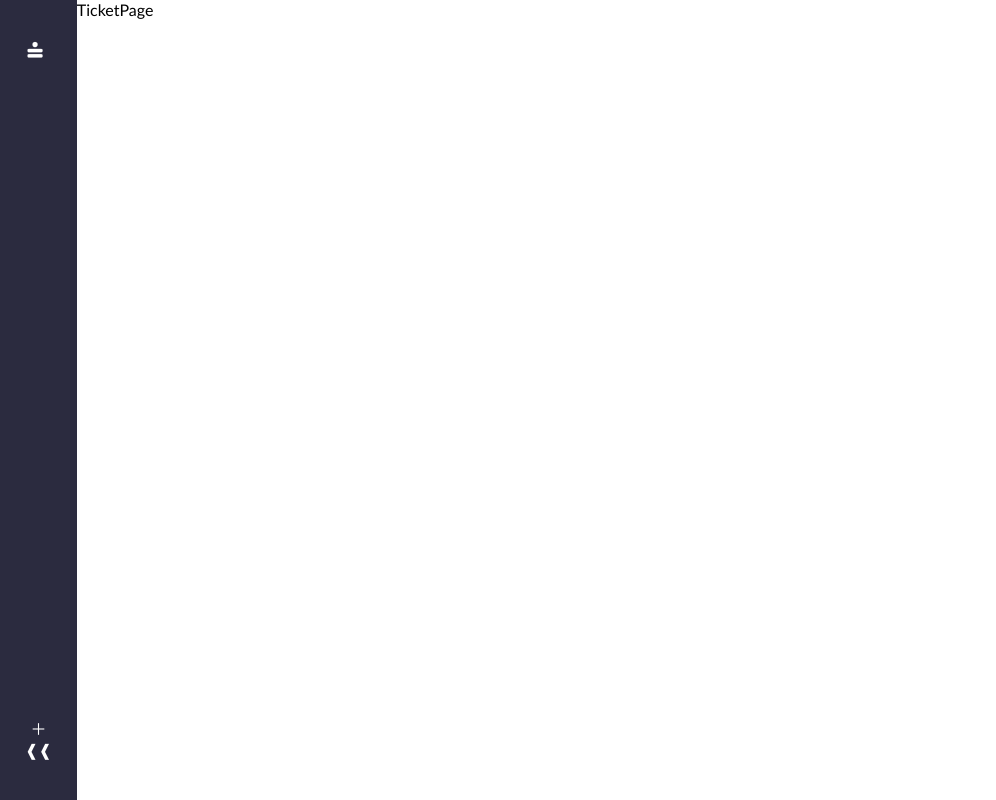
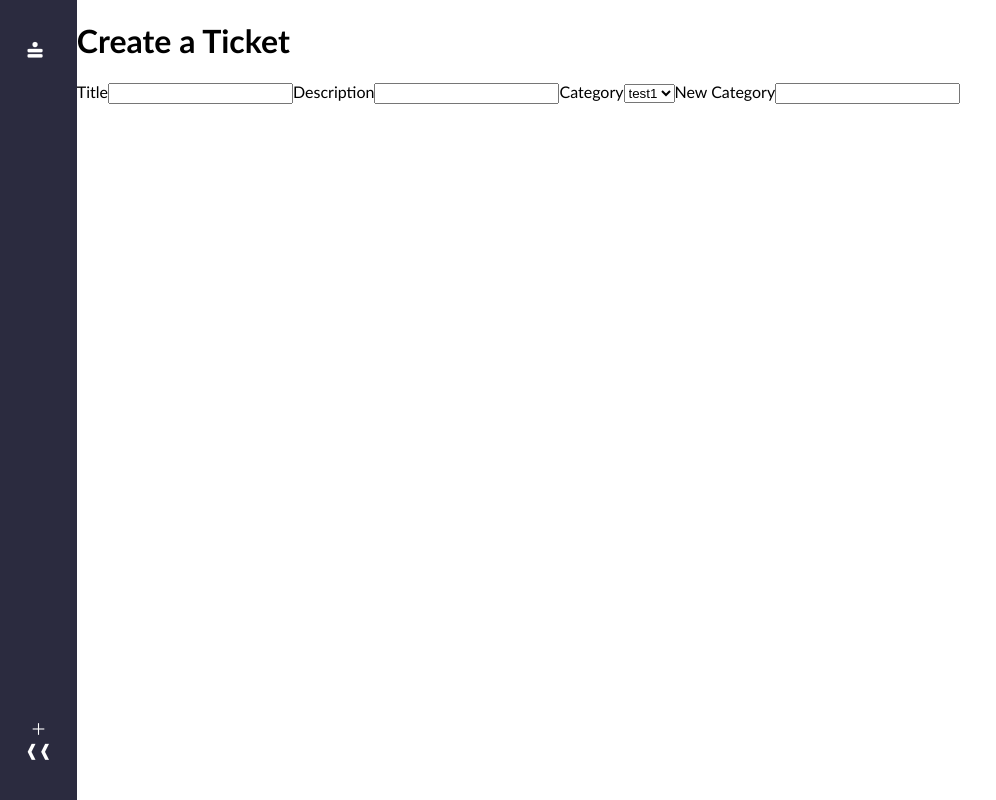
Before and after one commit to TravisLeeRichardson/monday-clone, a React (Create React App) app: page /ticket in a window 1280 px wide. Shown: the whole page, without its empty margins (0-996 px from the left). Built offline with nearby package versions, Linux system fonts and the light colour scheme.

Commit message:
add categories

```diff
--- a/src/components/TicketCard.js
+++ b/src/components/TicketCard.js
@@ -11,7 +11,7 @@ const TicketCard = ({color, ticket}) => {
         <div className= "ticket-card">
 
             <Link to={`/ticket/${ticket.documentId}`} id="link">
-                <div className = "ticket-color"></div>
+                <div className = "ticket-color" style={{backgroundColor: color}}></div>
                 <h3>{ticket.title}</h3>
                 <AvatarDisplay ticket={ticket}/>
                 <StatusDisplay status={ticket.status}/>
--- a/src/index.css
+++ b/src/index.css
@@ -84,9 +84,9 @@ nav .icon {
 }
 
 .ticket-card .img-container {
-    height: 75px;
-    width: 75px;
-    border-radius: 38px;
+    height: 50px;
+    width: 50px;
+    border-radius: 25px;
     overflow: hidden;
 }
 
@@ -104,38 +104,27 @@ nav .icon {
     justify-content: center;
 }
 
-.ticket-card .priority-display .star-container{
+
+.ticket-card .priority-display .star-container {
     display: flex;
 }
 
-.ticket-card .priority-display .star-container h3{
+.ticket-card .priority-display .star-container h3 {
     margin: 7px;
     padding: 0;
+    color: rgb(167, 167, 167);
 }
 
 .ticket-card .progress-display {
     min-width: 200px;
 }
 
-.ticket-card .progress-bar {
-    width: 100%;
-    height: 30px;
-    background-color: rgb(158,158,158);
-    border-radius: 15px;
-    overflow: hidden;
-}
-
-
-.ticket-card .progress-bar .progress-indicator{
-    background-color: rgb(184,184,175);
-    height: 100%;
-}
-
 .ticket-card .delete-block {
-    background-color: rgb(211,211,211);
+    background-color: rgb(221, 221, 221);
     width: 50px;
     margin: 2px;
-    justify-content: center;
+    display: flex;
+    justify-content:center;
     align-items: center;
 }
 
@@ -143,9 +132,23 @@ nav .icon {
     width: 20px;
     height: 20px;
     border-radius: 10px;
-    background-color: rgb(61,61,61);
+    background-color: rgb(61, 61, 61);
     display: flex;
     justify-content: center;
     align-items: center;
     color: rgb(255,255,255);
 }
+
+.ticket-card .progress-bar {
+    width: 100%;
+    height: 30px;
+    background-color: rgb(158, 158, 158);
+    border-radius: 15px;
+    overflow: hidden;
+}
+
+
+.ticket-card  .progress-bar .progress-indicator {
+    background-color: rgb(104, 104, 175);
+    height: 100%;
+}
--- a/src/pages/Dashboard.js
+++ b/src/pages/Dashboard.js
@@ -41,6 +41,15 @@ const Dashboard = () => {
         }
     ]
 
+        //if more than 5 categories, all others will be same. we could change that later.
+        const colors = [
+            'rgb(255,179,186)',
+            'rgb(255,223,186)',
+            'rgb(255,255,186)',
+            'rgb(186,255,201)',
+            'rgb(186,255,255)'
+        ]
+
     const uniqueCategories =  [
         //if tickets exist, then loop through all the ticket items, and get the category and return it. checking for uniqueness and assign using Set (Set only stores the unique items)
         ...new Set(tickets?.map(({category}) => category))
@@ -67,7 +76,7 @@ const Dashboard = () => {
                         .map((filteredTicket, _index) => (
                         <TicketCard
                             id= {_index}
-                            color={filteredTicket.color}
+                            color={colors[categoryIndex] || colors[0]}
                             ticket= {filteredTicket}
                             />
                         ))
--- a/src/pages/TicketPage.js
+++ b/src/pages/TicketPage.js
@@ -1,6 +1,89 @@
+import { useState, useEffect, useContext } from 'react'
+import { useNavigate, useParams } from 'react-router-dom'
+import axios from 'axios'
+//import CategoriesContext from '../context'
+
 const TicketPage = () => {
+
+    const [formData, setFormData] = useState({
+        status: 'not started',
+        progress: 0,
+        timestamp: new Date().toISOString()
+    })
+    const editMode = false;
+
+    const handleSubmit = () => {
+        console.log('submitted')
+    }
+    const handleChange = (e) => {
+        const value = e.target.value
+        const name = e.target.name
+
+        setFormData((prevState) => ({
+            ...prevState,
+                [name]: value
+        })
+        )
+    }
+
+    const categories = ['test1', 'test2']
+
+    console.log(formData)
+
     return (
-        <div>TicketPage</div>
+        <div className="ticket">
+            <h1> {editMode ? 'Update Your Ticket' : 'Create a Ticket'}</h1>
+            <div className="ticket-container">
+                <form onSubmit={handleSubmit}>
+                    <section>
+                        <label htmlfor="title">Title</label>
+                        <input
+                            id="title"
+                            name="title"
+                            type="text"
+                            onChange={handleChange}
+                            required={true}
+                            value={formData.title}
+                            />
+
+                        <label htmlFor="description">Description</label>
+                        <input
+                            id="description"
+                            name="description"
+                            type="text"
+                            onChange={handleChange}
+                            required={true}
+                            value={formData.description}
+                        />
+
+
+                        <label>Category</label>
+                        <select
+                            name="category"
+                            value={formData.category}
+                            onChange={handleChange}
+                        >
+                            {categories?.map((category, _index) => (
+                                <option value={category}>{category}</option>
+                            ))}
+                        </select>
+
+
+                        <label htmlFor="new-category">New Category</label>
+                        <input
+                            id="new-category"
+                            name="category"
+                            type="text"
+                            onChange={handleChange}
+                            required={true}
+                            value={formData.category}
+                        />
+
+
+                    </section>
+                </form>
+            </div>
+        </div>
     )
 }
 
```
